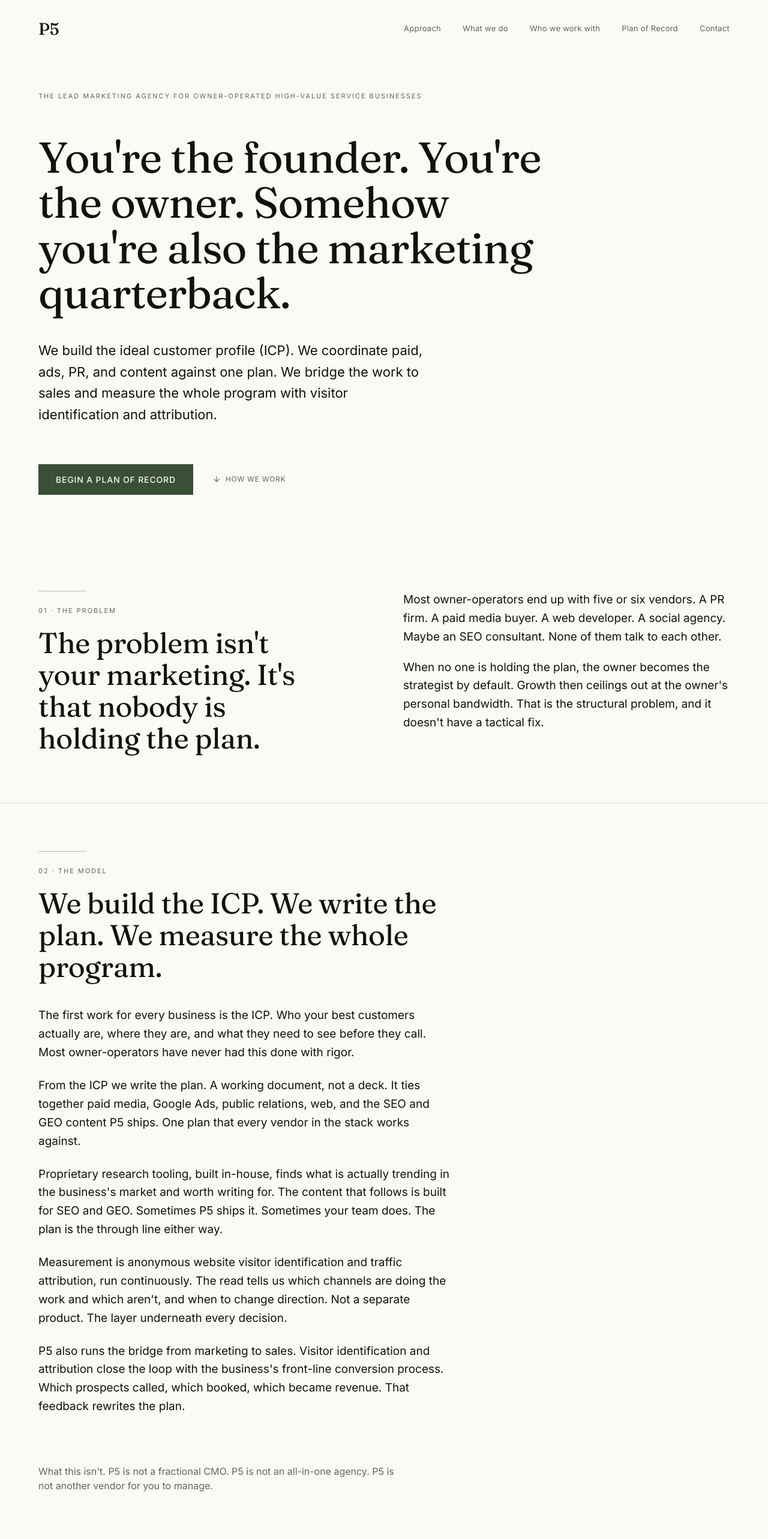
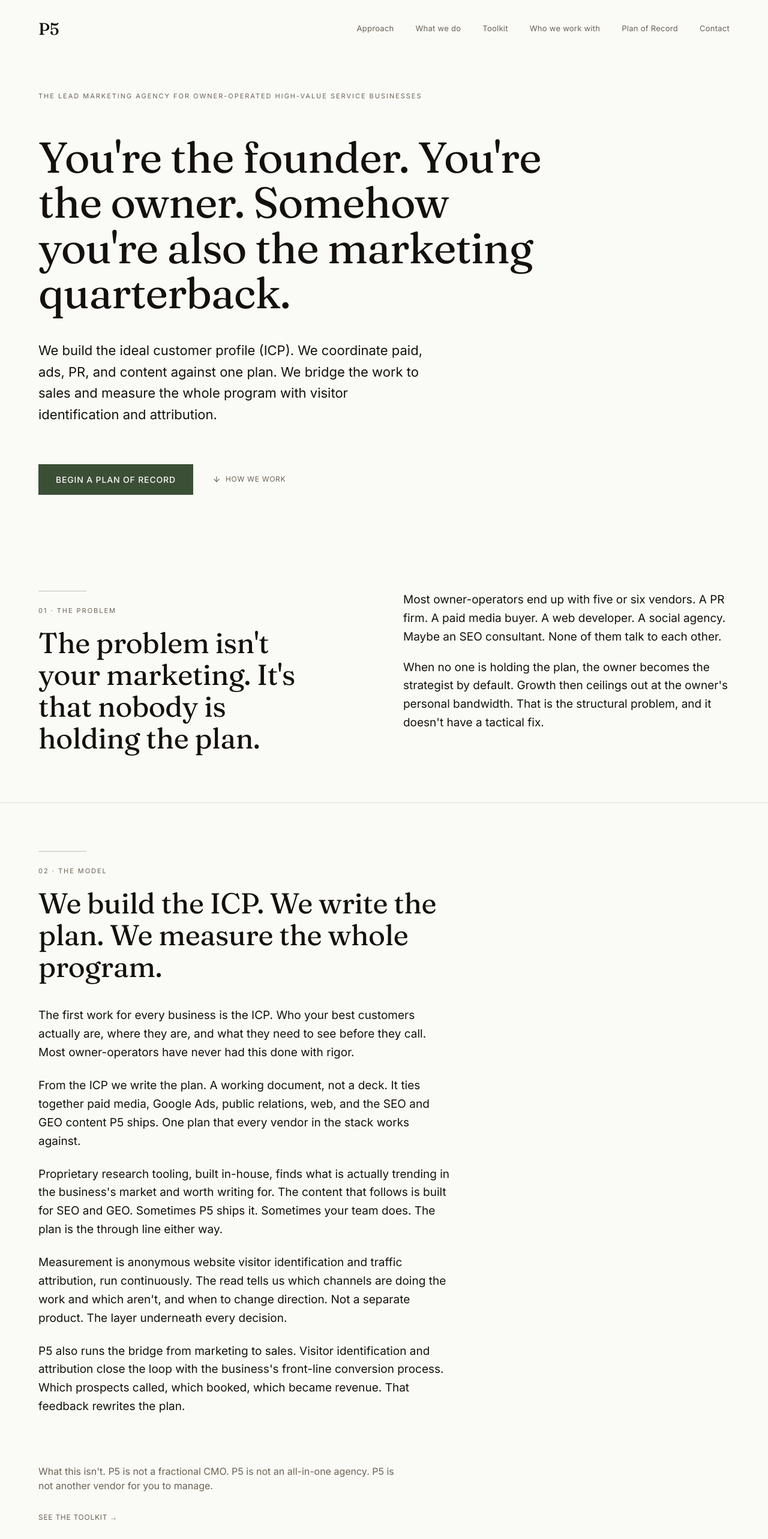
Before and after one commit to rldonnell/p5-website, a Next.js app: page / in a window 1280 px wide. Shown: the top 2566 px of the page at 60% size. Built offline with nearby package versions, Linux system fonts and the light colour scheme.

Commit message:
Add 'See the toolkit' link at bottom of Model section

```diff
--- a/components/Nav.tsx
+++ b/components/Nav.tsx
@@ -3,6 +3,7 @@ import Link from "next/link";
 const NAV_LINKS: { label: string; href: string }[] = [
   { label: "Approach", href: "/#approach" },
   { label: "What we do", href: "/#what-we-do" },
+  { label: "Toolkit", href: "/the-id-suite/" },
   { label: "Who we work with", href: "/markets/" },
   { label: "Plan of Record", href: "/#plan-of-record" },
   { label: "Contact", href: "/#contact" },
--- a/components/sections/Model.tsx
+++ b/components/sections/Model.tsx
@@ -38,6 +38,13 @@ export default function Model() {
       <p className="mt-16 md:mt-20 text-taupe text-[15px] md:text-[16px] max-w-[60ch]">
         What this isn&apos;t. P5 is not a fractional CMO. P5 is not an all-in-one agency. P5 is not another vendor for you to manage.
       </p>
+
+      <a
+        href="/the-id-suite/"
+        className="inline-block mt-8 text-[12px] tracking-cta uppercase text-taupe hover:text-ink transition-colors duration-150 border-b border-transparent hover:border-taupe pb-0.5"
+      >
+        See the toolkit →
+      </a>
     </section>
   );
 }
```
